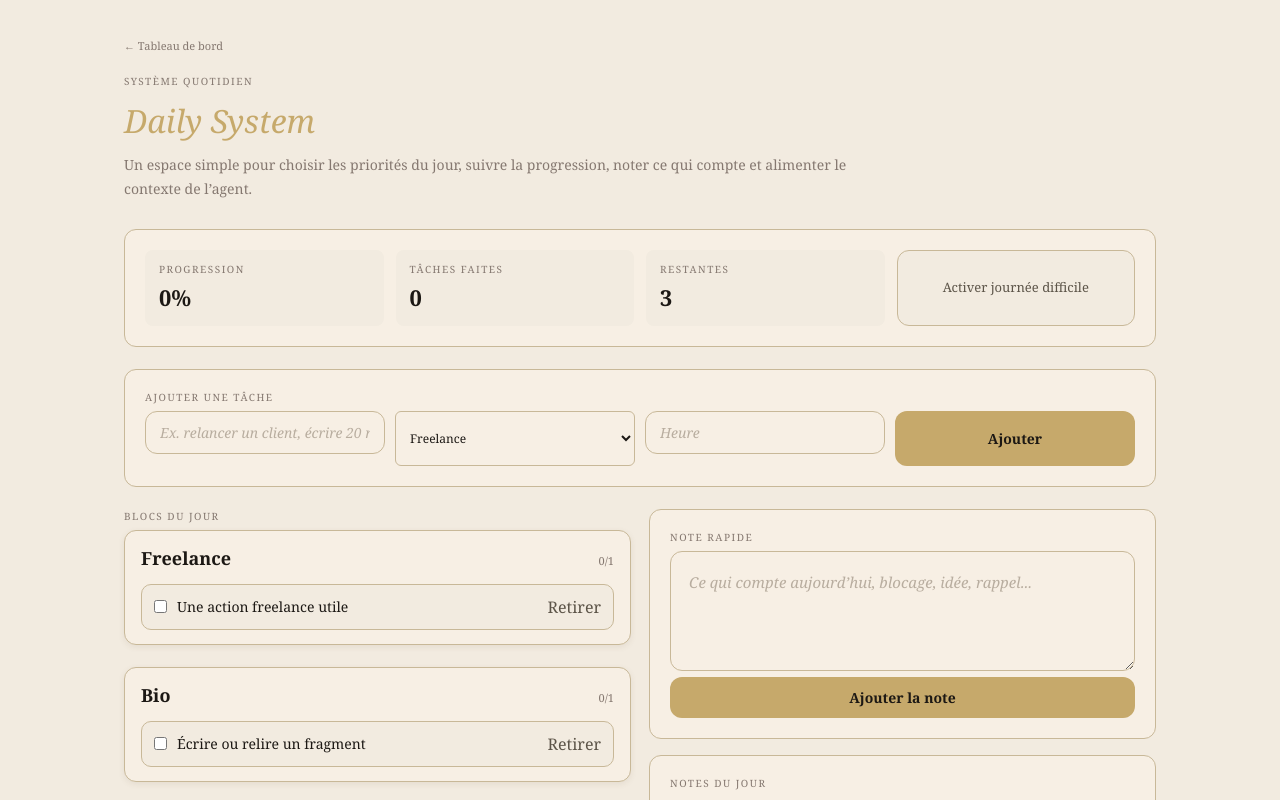
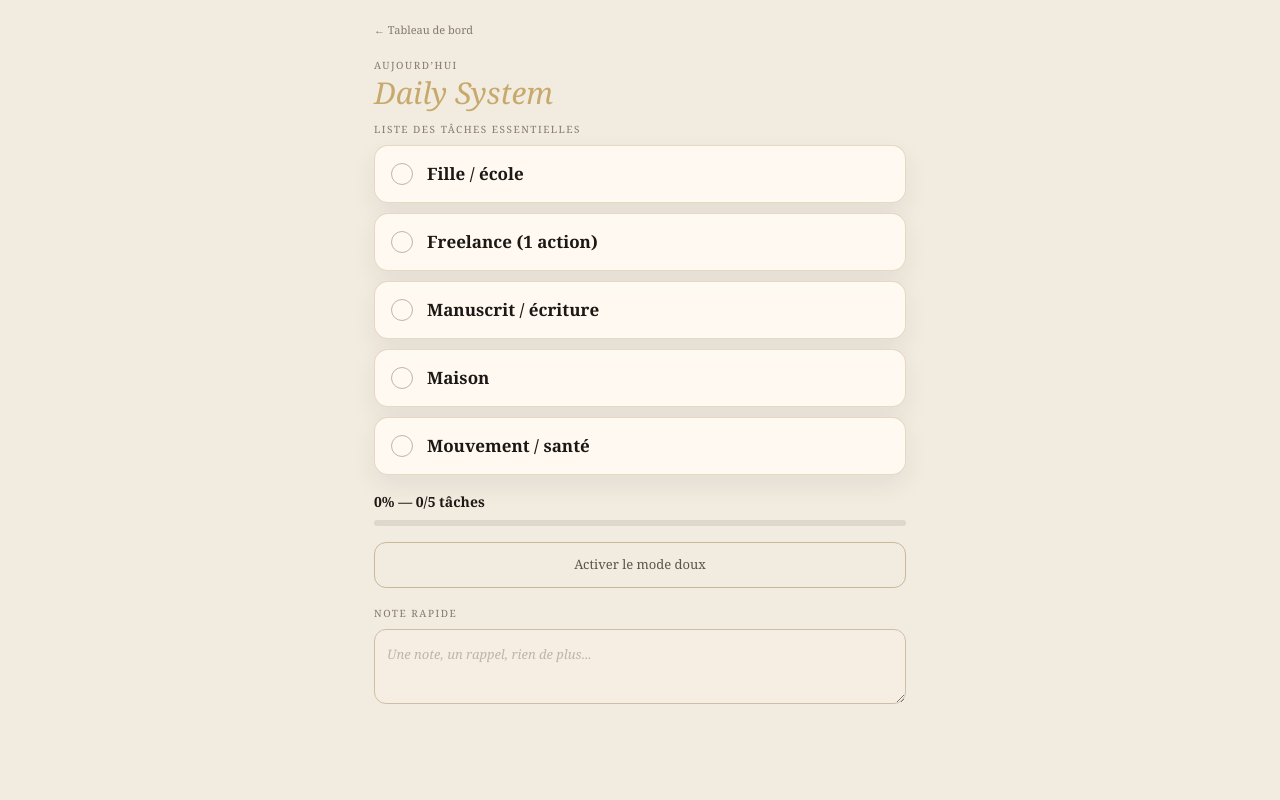
Before and after one commit to sdrapeau053-oss/mon-app, a Next.js app: page /daily-system in a window 1280 px wide. Shown: the top 800 px of the page. Built offline with nearby package versions, Linux system fonts and the light colour scheme.

Commit message:
refactor daily system UX

```diff
--- a/app/daily-system/page.tsx
+++ b/app/daily-system/page.tsx
@@ -3,124 +3,115 @@
 import { useEffect, useMemo, useState } from "react";
 import Link from "next/link";
 
-type Category = "freelance" | "bio" | "app" | "famille" | "menage" | "sante" | "autre";
-
 type DailyTask = {
   id: string;
   label: string;
   done: boolean;
-  category: Category;
-  time?: string;
 };
 
-type DailyNote = {
-  id: string;
-  content: string;
-  timestamp: string;
+type DailyState = {
+  hardDay: boolean;
+  note: string;
+  tasks: DailyTask[];
 };
 
-const TASKS_KEY = "sylvie_tasks";
-const NOTES_KEY = "sylvie_notes";
-const HARD_DAY_KEY = "sylvie_hard_day";
-const PROGRESSION_KEY = "sylvie_progression";
-const DAILY_KEY = "sylvie_daily";
-
-const categories: { id: Category; label: string }[] = [
-  { id: "freelance", label: "Freelance" },
-  { id: "bio", label: "Bio" },
-  { id: "app", label: "App" },
-  { id: "famille", label: "Famille" },
-  { id: "menage", label: "Ménage" },
-  { id: "sante", label: "Santé" },
-  { id: "autre", label: "Autre" },
+const normalTasks: DailyTask[] = [
+  { id: "daily-fille", label: "Fille / école", done: false },
+  { id: "daily-freelance", label: "Freelance (1 action)", done: false },
+  { id: "daily-manuscrit", label: "Manuscrit / écriture", done: false },
+  { id: "daily-maison", label: "Maison", done: false },
+  { id: "daily-sante", label: "Mouvement / santé", done: false },
 ];
 
-const starterTasks: DailyTask[] = [
-  { id: "daily-freelance", label: "Une action freelance utile", done: false, category: "freelance" },
-  { id: "daily-bio", label: "Écrire ou relire un fragment", done: false, category: "bio" },
-  { id: "daily-menage", label: "Un bloc maison réaliste", done: false, category: "menage" },
+const softModeTasks: DailyTask[] = [
+  { id: "soft-fille", label: "Fille / école", done: false },
+  { id: "soft-action", label: "Une action utile", done: false },
+  { id: "soft-soin", label: "Prendre soin de soi", done: false },
 ];
 
-function readLocal<T>(key: string, fallback: T): T {
+function todayKey() {
+  return `daily-system-${new Date().toLocaleDateString("fr-CA")}`;
+}
+
+function mergeTaskState(template: DailyTask[], savedTasks: DailyTask[] = []) {
+  return template.map((task) => ({
+    ...task,
+    done: savedTasks.find((saved) => saved.id === task.id)?.done || false,
+  }));
+}
+
+function readDailyState(): DailyState {
+  if (typeof window === "undefined") {
+    return {
+      hardDay: false,
+      note: "",
+      tasks: normalTasks,
+    };
+  }
+
   try {
-    const saved = localStorage.getItem(key);
-    return saved ? JSON.parse(saved) : fallback;
+    const saved = localStorage.getItem(todayKey());
+    if (!saved) {
+      return {
+        hardDay: false,
+        note: "",
+        tasks: normalTasks,
+      };
+    }
+
+    const parsed = JSON.parse(saved) as Partial<DailyState>;
+    const hardDay = Boolean(parsed.hardDay);
+
+    return {
+      hardDay,
+      note: parsed.note || "",
+      tasks: mergeTaskState(hardDay ? softModeTasks : normalTasks, parsed.tasks || []),
+    };
   } catch {
-    return fallback;
+    return {
+      hardDay: false,
+      note: "",
+      tasks: normalTasks,
+    };
   }
 }
 
-function writeDailySnapshot(tasks: DailyTask[], notes: DailyNote[], hardDay: boolean) {
-  const done = tasks.filter((task) => task.done).length;
-  const progression = tasks.length > 0 ? Math.round((done / tasks.length) * 100) : 0;
-
-  localStorage.setItem(TASKS_KEY, JSON.stringify(tasks));
-  localStorage.setItem(NOTES_KEY, JSON.stringify(notes));
-  localStorage.setItem(HARD_DAY_KEY, JSON.stringify(hardDay));
-  localStorage.setItem(PROGRESSION_KEY, JSON.stringify(progression));
-  localStorage.setItem(
-    DAILY_KEY,
-    JSON.stringify({
-      date: new Date().toLocaleDateString("fr-CA"),
-      tasks,
-      notes,
-      hardDayMode: hardDay,
-      progression,
-    }),
-  );
+function saveDailyState(state: DailyState) {
+  localStorage.setItem(todayKey(), JSON.stringify(state));
 }
 
 export default function DailySystemPage() {
-  const [tasks, setTasks] = useState<DailyTask[]>([]);
-  const [notes, setNotes] = useState<DailyNote[]>([]);
+  const [hydrated, setHydrated] = useState(false);
   const [hardDay, setHardDay] = useState(false);
-  const [taskLabel, setTaskLabel] = useState("");
-  const [taskCategory, setTaskCategory] = useState<Category>("freelance");
-  const [taskTime, setTaskTime] = useState("");
-  const [noteInput, setNoteInput] = useState("");
+  const [tasks, setTasks] = useState<DailyTask[]>(normalTasks);
+  const [note, setNote] = useState("");
 
   useEffect(() => {
-    const savedTasks = readLocal<DailyTask[]>(TASKS_KEY, starterTasks);
-    const savedNotes = readLocal<DailyNote[]>(NOTES_KEY, []);
-    const savedHardDay = readLocal<boolean>(HARD_DAY_KEY, false);
+    const savedState = readDailyState();
 
-    setTasks(savedTasks);
-    setNotes(savedNotes);
-    setHardDay(savedHardDay);
+    setHardDay(savedState.hardDay);
+    setTasks(savedState.tasks);
+    setNote(savedState.note);
+    setHydrated(true);
   }, []);
 
   useEffect(() => {
-    writeDailySnapshot(tasks, notes, hardDay);
-  }, [tasks, notes, hardDay]);
+    if (!hydrated) return;
+    saveDailyState({ hardDay, note, tasks });
+  }, [hardDay, hydrated, note, tasks]);
 
   const doneCount = tasks.filter((task) => task.done).length;
-  const pendingCount = tasks.length - doneCount;
   const progression = tasks.length > 0 ? Math.round((doneCount / tasks.length) * 100) : 0;
+  const progressText = `${progression}% — ${doneCount}/${tasks.length} tâches`;
 
-  const tasksByCategory = useMemo(() => {
-    return categories.map((category) => ({
-      ...category,
-      tasks: tasks.filter((task) => task.category === category.id),
-    }));
-  }, [tasks]);
+  const pageBackground = hardDay
+    ? "linear-gradient(180deg, rgba(198, 169, 126, 0.18), rgba(255, 250, 243, 0.7))"
+    : "transparent";
 
-  function addTask() {
-    const label = taskLabel.trim();
-    if (!label) return;
-
-    setTasks((current) => [
-      {
-        id: `task-${Date.now()}`,
-        label,
-        done: false,
-        category: taskCategory,
-        time: taskTime.trim(),
-      },
-      ...current,
-    ]);
-    setTaskLabel("");
-    setTaskTime("");
-  }
+  const taskListLabel = useMemo(
+    () => (hardDay ? "Mode doux activé" : "Liste des tâches essentielles"),
+    [hardDay],
+  );
 
   function toggleTask(id: string) {
     setTasks((current) =>
@@ -128,194 +119,167 @@ export default function DailySystemPage() {
     );
   }
 
-  function removeTask(id: string) {
-    setTasks((current) => current.filter((task) => task.id !== id));
-  }
-
-  function addNote() {
-    const content = noteInput.trim();
-    if (!content) return;
-
-    setNotes((current) => [
-      {
-        id: `note-${Date.now()}`,
-        content,
-        timestamp: new Date().toLocaleTimeString("fr-CA", { hour: "2-digit", minute: "2-digit" }),
-      },
-      ...current,
-    ]);
-    setNoteInput("");
+  function toggleSoftMode() {
+    setHardDay((current) => {
+      const next = !current;
+      setTasks((currentTasks) => mergeTaskState(next ? softModeTasks : normalTasks, currentTasks));
+      return next;
+    });
   }
 
   return (
-    <main style={{ maxWidth: 1080, margin: "0 auto", padding: "32px 24px 56px" }}>
-      <header style={{ marginBottom: 28 }}>
+    <main
+      style={{
+        background: pageBackground,
+        borderRadius: 18,
+        margin: "0 auto",
+        maxWidth: 560,
+        minHeight: "100svh",
+        padding: "16px 14px 24px",
+        transition: "background 0.2s ease",
+      }}
+    >
+      <header style={{ marginBottom: 14 }}>
         <Link href="/" style={{ color: "var(--text-muted)", fontSize: 11 }}>
           ← Tableau de bord
         </Link>
-        <p className="label-meta" style={{ marginTop: 18 }}>
-          Système quotidien
+        <p className="label-meta" style={{ margin: "18px 0 5px" }}>
+          Aujourd’hui
         </p>
-        <h1 style={{ color: "var(--primary)", fontSize: 32, fontStyle: "italic", margin: "8px 0 8px" }}>
+        <h1
+          style={{
+            color: "var(--primary)",
+            fontSize: 30,
+            fontStyle: "italic",
+            lineHeight: 1,
+            margin: 0,
+          }}
+        >
           Daily System
         </h1>
-        <p style={{ color: "var(--text-muted)", fontSize: 14, lineHeight: 1.7, maxWidth: 760 }}>
-          Un espace simple pour choisir les priorités du jour, suivre la progression, noter ce qui
-          compte et alimenter le contexte de l’agent.
-        </p>
       </header>
 
-      <section className="panel" style={{ marginBottom: 22 }}>
-        <div style={{ display: "grid", gridTemplateColumns: "repeat(auto-fit, minmax(180px, 1fr))", gap: 12 }}>
-          <Metric label="Progression" value={`${progression}%`} />
-          <Metric label="Tâches faites" value={String(doneCount)} />
-          <Metric label="Restantes" value={String(pendingCount)} />
-          <button
-            className={hardDay ? "btn-primary" : "btn-ghost"}
-            type="button"
-            onClick={() => setHardDay((current) => !current)}
-            style={{ minHeight: 72, width: "100%" }}
-          >
-            {hardDay ? "Mode journée difficile actif" : "Activer journée difficile"}
-          </button>
+      <section aria-label={taskListLabel} style={{ marginBottom: 16 }}>
+        <p className="label-meta" style={{ marginBottom: 8 }}>
+          {taskListLabel}
+        </p>
+        <div style={{ display: "flex", flexDirection: "column", gap: 10 }}>
+          {tasks.map((task) => (
+            <button
+              key={task.id}
+              type="button"
+              onClick={() => toggleTask(task.id)}
+              style={{
+                alignItems: "center",
+                background: task.done ? "rgba(122, 158, 122, 0.16)" : "rgba(255, 250, 243, 0.94)",
+                border: task.done
+                  ? "1px solid rgba(122, 158, 122, 0.36)"
+                  : "1px solid rgba(198, 169, 126, 0.42)",
+                borderRadius: 14,
+                boxShadow: task.done ? "none" : "0 10px 26px rgba(46, 42, 39, 0.07)",
+                color: "var(--text-main)",
+                cursor: "pointer",
+                display: "grid",
+                font: "inherit",
+                gap: 12,
+                gridTemplateColumns: "24px 1fr",
+                opacity: task.done ? 0.62 : 1,
+                padding: "17px 16px",
+                textAlign: "left",
+                transition:
+                  "background-color 0.2s ease, border-color 0.2s ease, box-shadow 0.2s ease, opacity 0.2s ease, transform 0.2s ease",
+                width: "100%",
+              }}
+            >
+              <span
+                aria-hidden="true"
+                style={{
+                  alignItems: "center",
+                  background: task.done ? "rgba(122, 158, 122, 0.9)" : "transparent",
+                  border: task.done
+                    ? "1px solid rgba(122, 158, 122, 0.9)"
+                    : "1px solid rgba(46, 42, 39, 0.32)",
+                  borderRadius: 999,
+                  color: "#fff",
+                  display: "flex",
+                  fontSize: 14,
+                  height: 22,
+                  justifyContent: "center",
+                  transition: "all 0.2s ease",
+                  width: 22,
+                }}
+              >
+                {task.done ? "✓" : ""}
+              </span>
+              <span
+                style={{
+                  fontSize: 17,
+                  fontWeight: 700,
+                  lineHeight: 1.25,
+                  textDecoration: task.done ? "line-through" : "none",
+                  transition: "opacity 0.2s ease, text-decoration-color 0.2s ease",
+                }}
+              >
+                {task.label}
+              </span>
+            </button>
+          ))}
         </div>
       </section>
 
-      <section className="panel" style={{ marginBottom: 22 }}>
-        <p className="label-meta">Ajouter une tâche</p>
-        <div style={{ display: "grid", gridTemplateColumns: "repeat(auto-fit, minmax(180px, 1fr))", gap: 10 }}>
-          <input
-            className="search-input"
-            value={taskLabel}
-            onChange={(event) => setTaskLabel(event.target.value)}
-            placeholder="Ex. relancer un client, écrire 20 minutes..."
+      <section aria-label="Progression" style={{ marginBottom: 16 }}>
+        <p style={{ color: "var(--text-main)", fontSize: 14, fontWeight: 700, margin: "0 0 8px" }}>
+          {progressText}
+        </p>
+        <div
+          aria-hidden="true"
+          style={{
+            background: "rgba(46, 42, 39, 0.1)",
+            borderRadius: 999,
+            height: 6,
+            overflow: "hidden",
+          }}
+        >
+          <div
+            style={{
+              background: "var(--accent)",
+              borderRadius: 999,
+              height: "100%",
+              transition: "width 0.2s ease",
+              width: `${progression}%`,
+            }}
           />
-          <select
-            className="filter-select"
-            value={taskCategory}
-            onChange={(event) => setTaskCategory(event.target.value as Category)}
-          >
-            {categories.map((category) => (
-              <option key={category.id} value={category.id}>
-                {category.label}
-              </option>
-            ))}
-          </select>
-          <input
-            className="search-input"
-            value={taskTime}
-            onChange={(event) => setTaskTime(event.target.value)}
-            placeholder="Heure"
-          />
-          <button className="btn-primary" type="button" onClick={addTask}>
-            Ajouter
-          </button>
         </div>
       </section>
 
-      <section style={{ display: "grid", gridTemplateColumns: "repeat(auto-fit, minmax(280px, 1fr))", gap: 18 }}>
-        <div>
-          <p className="label-meta">Blocs du jour</p>
-          <div style={{ display: "flex", flexDirection: "column", gap: 12 }}>
-            {tasksByCategory.map((category) => (
-              <article className="chapter-card" key={category.id}>
-                <div style={{ display: "flex", justifyContent: "space-between", gap: 12, alignItems: "baseline" }}>
-                  <h2 className="tome-title" style={{ margin: 0 }}>
-                    {category.label}
-                  </h2>
-                  <span className="word-count">{category.tasks.filter((task) => task.done).length}/{category.tasks.length}</span>
-                </div>
+      <section aria-label="Mode doux" style={{ marginBottom: 18 }}>
+        <button
+          className={hardDay ? "btn-primary" : "btn-ghost"}
+          type="button"
+          onClick={toggleSoftMode}
+          style={{ minHeight: 46, width: "100%" }}
+        >
+          {hardDay ? "Mode doux activé" : "Activer le mode doux"}
+        </button>
+      </section>
 
-                {category.tasks.length === 0 ? (
-                  <p className="text-muted" style={{ marginBottom: 0 }}>
-                    Rien dans ce bloc pour l’instant.
-                  </p>
-                ) : (
-                  <div style={{ display: "flex", flexDirection: "column", gap: 8, marginTop: 12 }}>
-                    {category.tasks.map((task) => (
-                      <div
-                        key={task.id}
-                        style={{
-                          alignItems: "center",
-                          background: task.done ? "rgba(122, 158, 122, 0.14)" : "var(--bg-main)",
-                          border: "1px solid var(--border-soft)",
-                          borderRadius: 10,
-                          display: "grid",
-                          gap: 10,
-                          gridTemplateColumns: "auto 1fr auto",
-                          padding: "10px 12px",
-                        }}
-                      >
-                        <input checked={task.done} onChange={() => toggleTask(task.id)} type="checkbox" />
-                        <div>
-                          <p style={{ margin: 0, color: "var(--text-main)", fontSize: 14 }}>
-                            {task.label}
-                          </p>
-                          {task.time && (
-                            <p className="word-count" style={{ margin: "4px 0 0" }}>
-                              {task.time}
-                            </p>
-                          )}
-                        </div>
-                        <button className="soft-button" type="button" onClick={() => removeTask(task.id)}>
-                          Retirer
-                        </button>
-                      </div>
-                    ))}
-                  </div>
-                )}
-              </article>
-            ))}
-          </div>
-        </div>
-
-        <aside>
-          <section className="panel" style={{ marginBottom: 16 }}>
-            <p className="label-meta">Note rapide</p>
-            <textarea
-              className="textarea-atelier"
-              value={noteInput}
-              onChange={(event) => setNoteInput(event.target.value)}
-              placeholder="Ce qui compte aujourd’hui, blocage, idée, rappel..."
-              style={{ minHeight: 120 }}
-            />
-            <button className="btn-primary" type="button" onClick={addNote} style={{ width: "100%" }}>
-              Ajouter la note
-            </button>
-          </section>
-
-          <section className="panel">
-            <p className="label-meta">Notes du jour</p>
-            {notes.length === 0 ? (
-              <p className="text-muted">Aucune note pour l’instant.</p>
-            ) : (
-              <div style={{ display: "flex", flexDirection: "column", gap: 10 }}>
-                {notes.map((note) => (
-                  <article className="placement-cell" key={note.id}>
-                    <p className="word-count" style={{ marginTop: 0 }}>
-                      {note.timestamp}
-                    </p>
-                    <p style={{ color: "var(--text-soft)", fontSize: 13, lineHeight: 1.7, whiteSpace: "pre-wrap" }}>
-                      {note.content}
-                    </p>
-                  </article>
-                ))}
-              </div>
-            )}
-          </section>
-        </aside>
+      <section aria-label="Note rapide">
+        <p className="label-meta" style={{ marginBottom: 8 }}>
+          Note rapide
+        </p>
+        <textarea
+          className="textarea-atelier"
+          value={note}
+          onChange={(event) => setNote(event.target.value)}
+          placeholder="Une note, un rappel, rien de plus..."
+          style={{
+            fontSize: 13,
+            minHeight: 74,
+            opacity: 0.86,
+            padding: 12,
+          }}
+        />
       </section>
     </main>
   );
 }
-
-function Metric({ label, value }: { label: string; value: string }) {
-  return (
-    <div className="placement-cell">
-      <p className="label-meta" style={{ marginBottom: 4 }}>
-        {label}
-      </p>
-      <p style={{ color: "var(--text-main)", fontSize: 22, fontWeight: 700, margin: 0 }}>{value}</p>
-    </div>
-  );
-}
```
